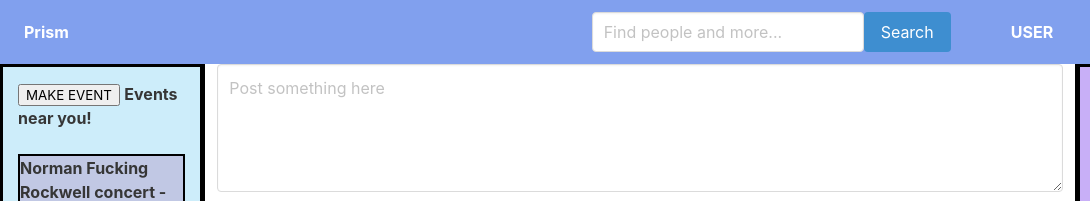
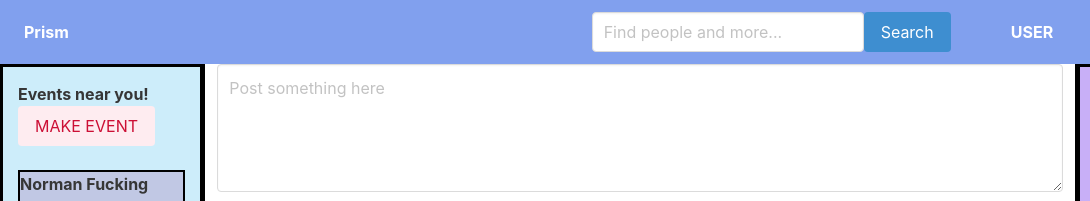
Before and after one commit to rohaid-bakh/COMP426-RAR, a website: page dashboard/dash.html in a window 1280 px wide. Shown: the top 201 px of the page, 0-1090 px from the left. Drawn offline with nearby package versions, Linux system fonts and the light colour scheme; no server answers; grey boxes are pictures that could not be loaded.

Commit message:
button updates

```diff
--- a/dashboard/dash.html
+++ b/dashboard/dash.html
@@ -99,8 +99,10 @@
             background: rgb(205, 237, 250);
             background-clip: padding-box;
             border-width: 15px 5px 5px 15px">
-            <button id = "makeEventButton">MAKE EVENT</button>
-            <strong>Events near you!</strong><br><br>
+
+            <strong>Events near you!</strong><br>
+
+            <button class="button is-danger is-light" id = "makeEventButton">MAKE EVENT</button><br><br>
             <div style="border: 5px solid black; background: #C1C8E4; border-width: 2px">
                 <strong>Norman Fucking Rockwell concert - Andrew Martin is interested</strong>
                 <img src="https://cdn.pastemagazine.com/www/articles/normanfuckingrockwell_main.jpg" alt="NFR">
```
